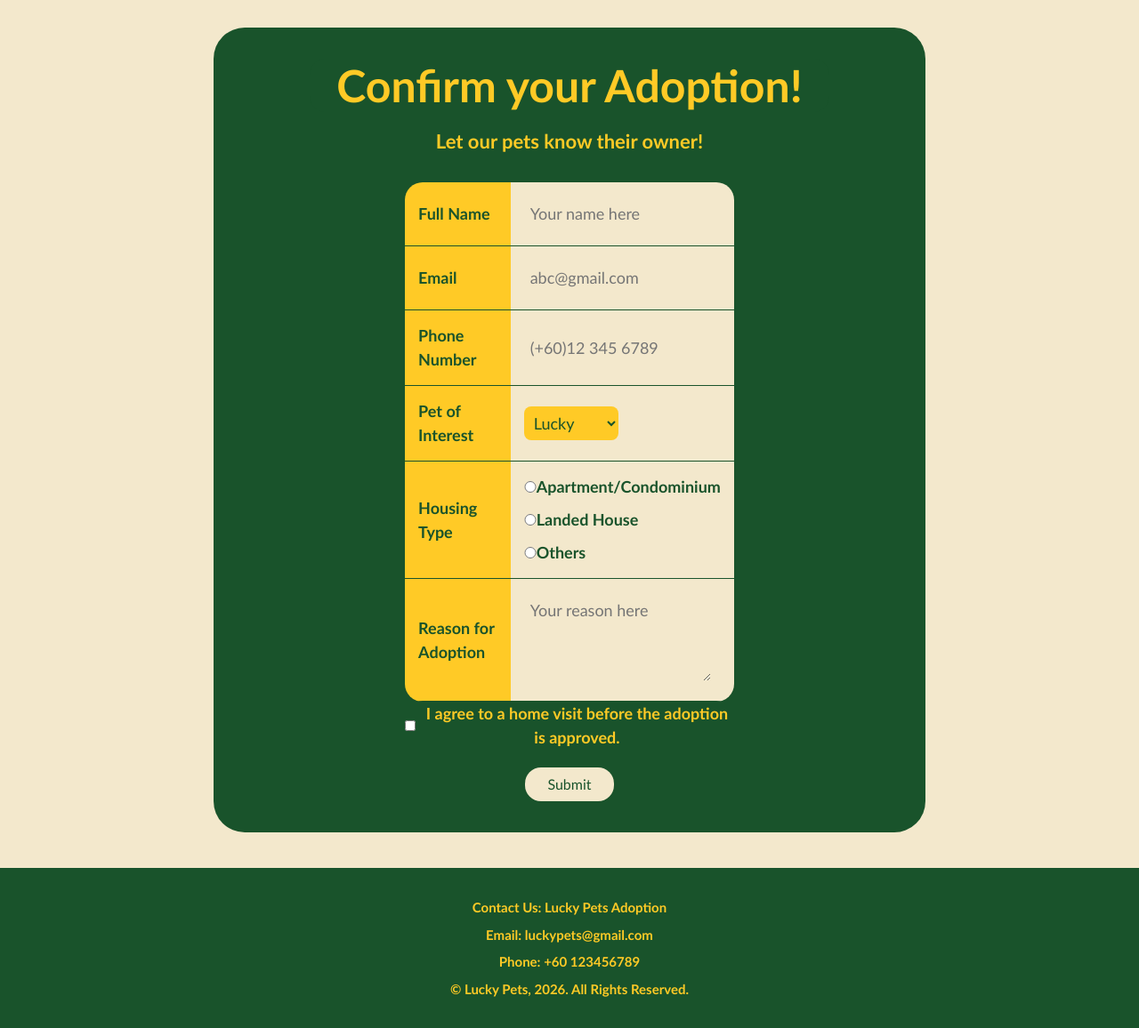
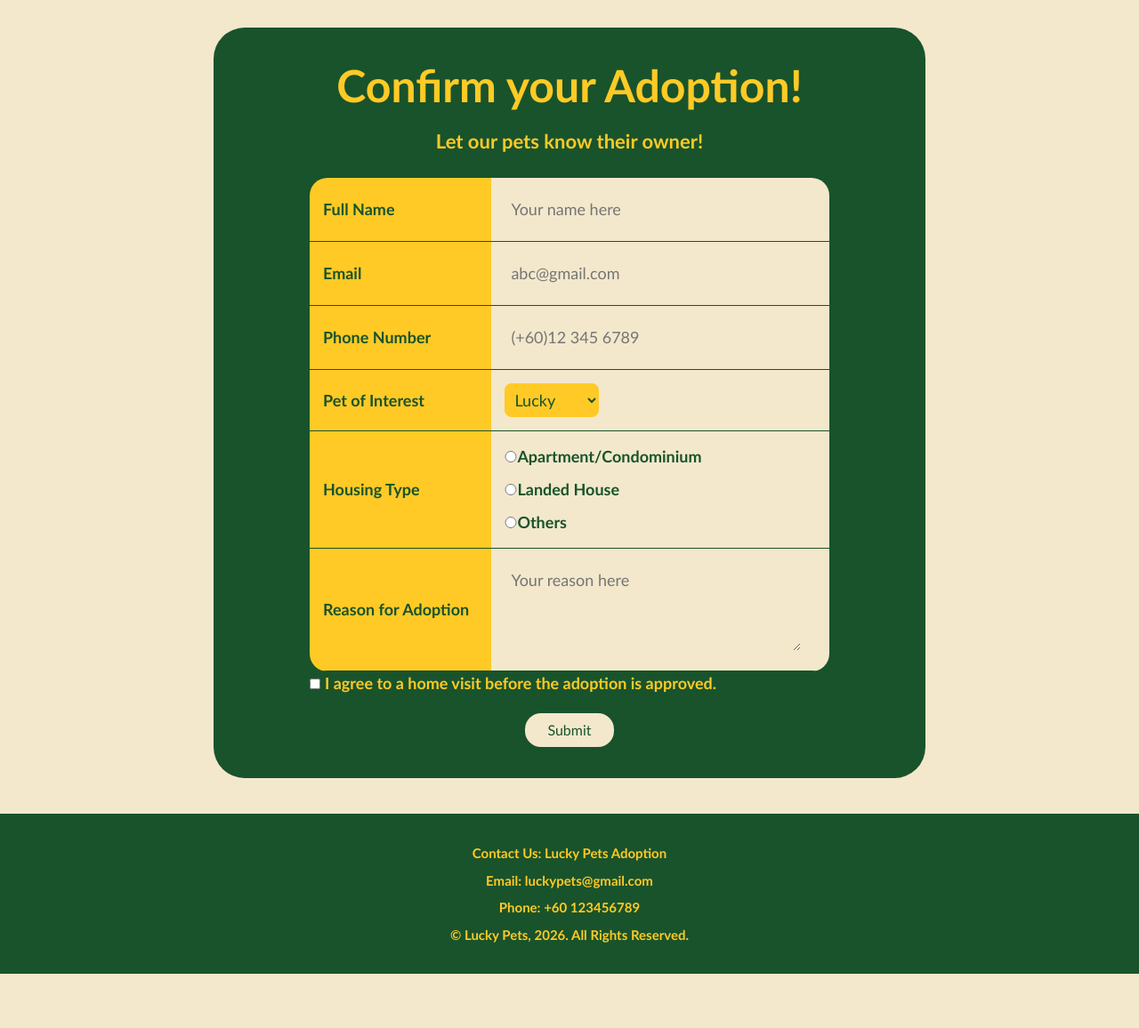
Before and after one commit to aoaoyi/PetAdoptionWeb, a Java web app: page /form.html in a window 1280 px wide. Shown: the part 189-1345 px from the top of the page at 89% size. After the commit the page ends 1284 px from the top, so only its background shows below. Run offline with Tomcat 11, a stand-in JSP engine, Linux system fonts and the light colour scheme.

Commit message:
Update form.css

```diff
--- a/src/main/webapp/form.css
+++ b/src/main/webapp/form.css
@@ -48,11 +48,6 @@ h2 {
 	text-align: center;
 	font-size: 22px;
 	font-weight: bold;
-}
-
-form{
-	margin: auto;
-	margin-top: 5px;
 }
 
 .form-table {
```
